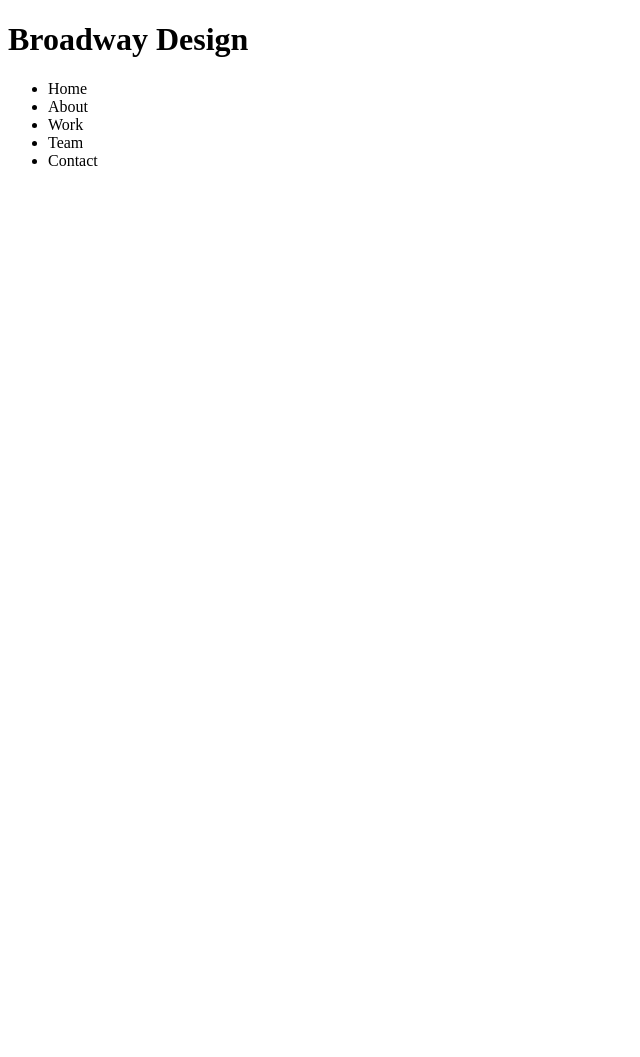
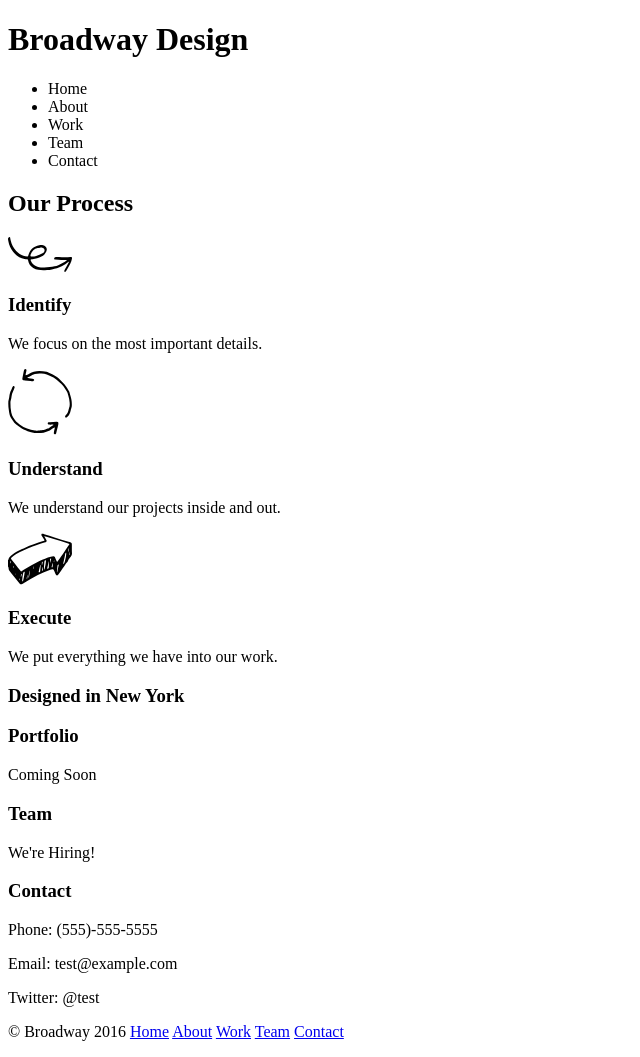
Before and after one commit to oliviagrech/BroadwayDesign, a plain HTML site: page index.html in a window 1280 px wide. Shown: the whole page, without its empty margins (0-640 px from the left). Before the commit the page ends 800 px from the top, so only its background shows below. Drawn offline with Linux system fonts and the light colour scheme.

Commit message:
Add HTML for complete page

```diff
--- a/index.html
+++ b/index.html
@@ -17,5 +17,48 @@
 				</ul>
 			</div>
 		</div>
+		<div>
+			<h2>Our Process</h2>
+
+			<p>
+				<img src="resources/images/identify.svg" alt="identify"/>
+			</p>
+			<h3>Identify</h3>
+			<p>We focus on the most important details.</p>
+
+			<p>
+				<img src="resources/images/understand.svg" alt="understand"/>
+			</p>
+			<h3>Understand</h3>
+			<p>We understand our projects inside and out.</p>
+
+			<p>
+				<img src="resources/images/execute.svg" alt="execute"/>
+			</p>
+			<h3>Execute</h3>
+			<p>We put everything we have into our work.</p>
+
+			<h3 class="DesignedInNY">Designed in New York</h3>
+
+			<h3>Portfolio</h3>
+			<p>Coming Soon</p>
+
+			<h3>Team</h3>
+			<p>We're Hiring!</p>
+
+			<h3>Contact</h3>
+			<p>Phone: (555)-555-5555</p>
+			<p>Email: test@example.com</p>
+			<p>Twitter: @test</p>
+		</div>
+		<div class="footer">
+			<p>
+				<span class="copyright">&copy; Broadway 2016 </span>
+				<a href="#">Home</a>
+				<a href="#">About</a>
+				<a href="#">Work</a>
+				<a href="#">Team</a>
+				<a href="#">Contact</a>
+		</div>
 	</body>
 </html>
```
